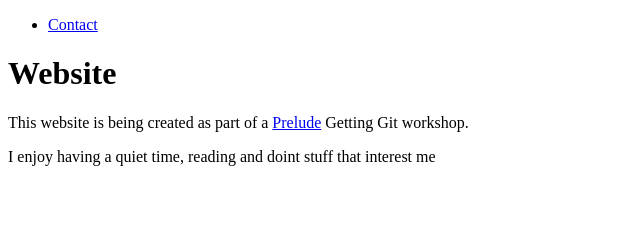
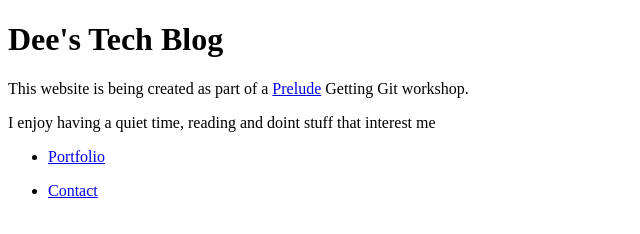
Before and after one commit to Linus-D/Personal-website, a plain HTML site: page index.html in a window 1280 px wide. Shown: the whole page, without its empty margins (0-640 px from the left). Drawn offline with Linux system fonts and the light colour scheme.

Commit message:
modification to homepage

```diff
--- a/index.html
+++ b/index.html
@@ -6,18 +6,20 @@
 </head>
 
 <body>
+    <h1>Dee's Tech Blog</h1>
+    <p>This website is being created as part of a <a href="https://prelude.tech">Prelude</a> Getting Git workshop.</p>
+    <p>I enjoy having a quiet time, reading and doint stuff that interest me</p>
 
-    <nav>
+      <nav>
+        <ul>
+            <li><a href="portfolio.html">Portfolio</a></li>
+        </ul>
+    </nav>
+     <nav>
         <ul>
             <li><a href="contact.html">Contact</a></li>
         </ul>
     </nav>
-
-    <h1>Website</h1>
-    <p>This website is being created as part of a <a href="https://prelude.tech">Prelude</a> Getting Git workshop.</p>
-
-    <p>I enjoy having a quiet time, reading and doint stuff that interest me</p>
-
 </body>
 
 </html>
```
